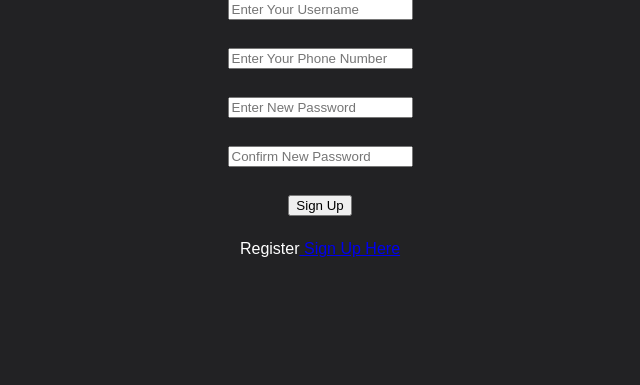
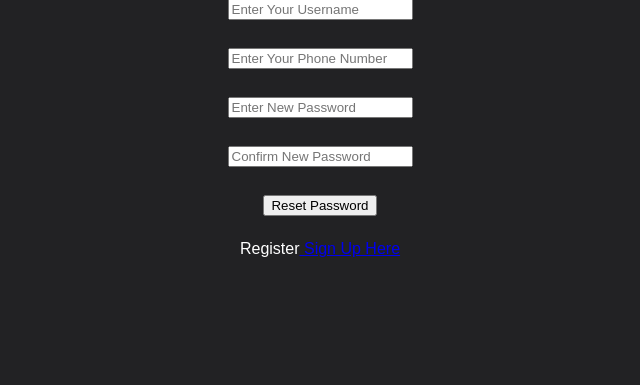
Before and after one commit to PioRomo/131-email-client, a Python web app: template 02_flask_with_file_structure/app/templates/resetPassword.html in a window 1280 px wide. Shown: the part 241-626 px from the top of the page, without its empty margins (320-960 px from the left). Run offline with Jinja, Linux system fonts and the light colour scheme; the template is opened without the code that fills it, so the values that code supplies are empty; some web fonts are replaced.

Commit message:
Update resetPassword.html

```diff
--- a/02_flask_with_file_structure/app/templates/resetPassword.html
+++ b/02_flask_with_file_structure/app/templates/resetPassword.html
@@ -21,7 +21,7 @@
                     <input id="new_password" name="new_password" type="password" placeholder="Enter New Password" class="textbox"/></br></br>
                     <input id="new_password2" name="new_password2" type="password" placeholder="Confirm New Password" class="textbox"/></br></br>
 
-                    <input type="submit" class="btn" value="Sign Up"></br>
+                    <input type="submit" class="btn" value="Reset Password"></br>
                 </form>
             </h2>
             <p class="bottom">Register<a class="bottom" href="{{url_for('register')}}"> Sign Up Here</a></p>
```
